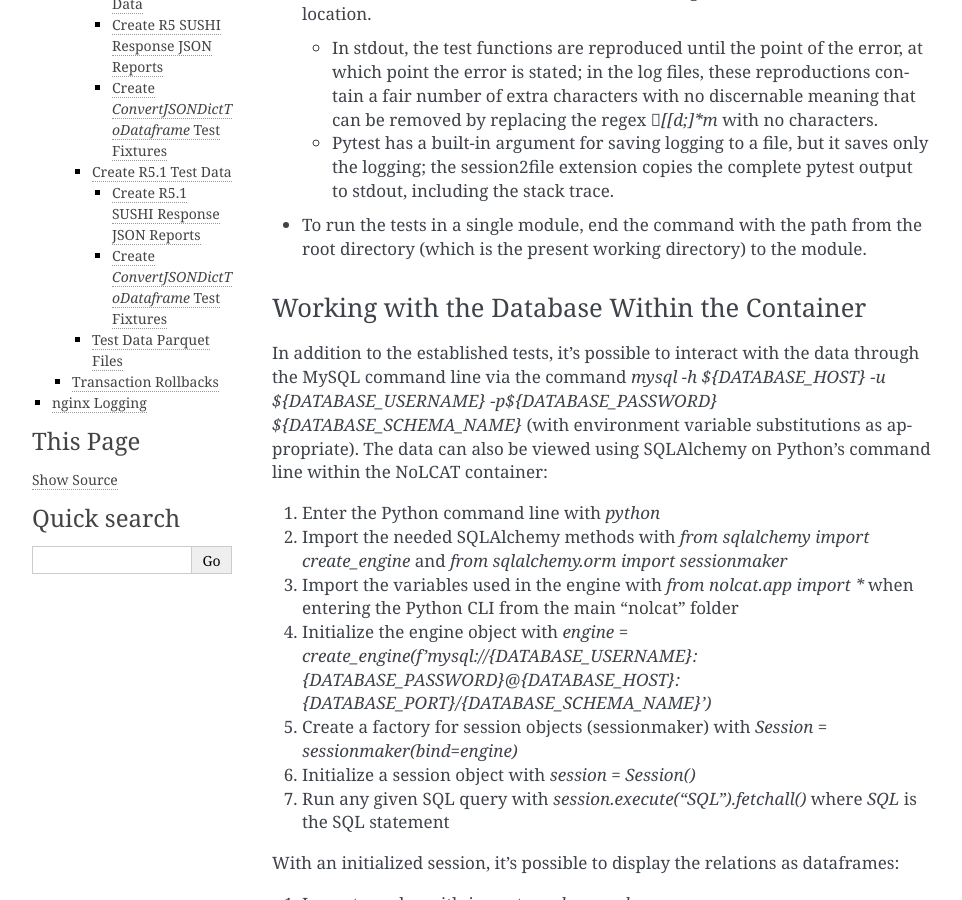
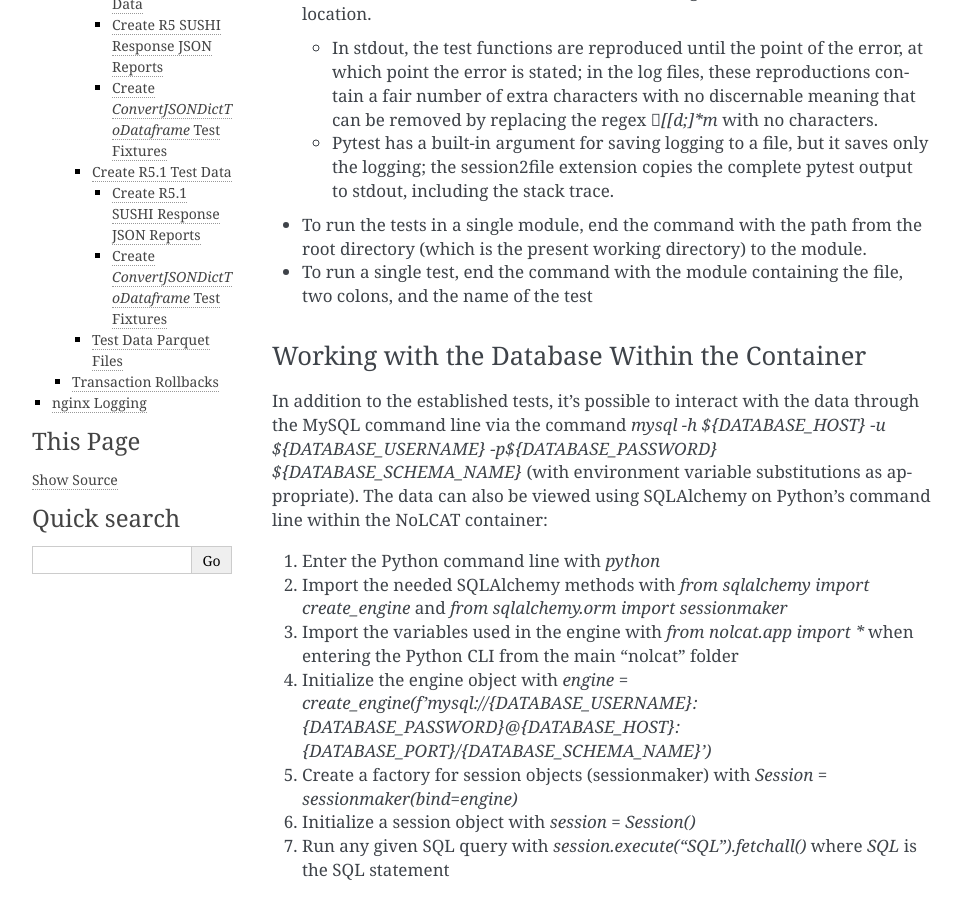
Before and after one commit to ereiskind/nolcat, a Sphinx documentation site: the page built from docs/source/testing.rst, in a window 1280 px wide and 900 px high, scrolled down 563 px. Shown: the whole window, without its empty margins (148-1110 px from the left). Built offline with Sphinx 7.4.7, drawn with Linux system fonts in a browser that asks for light colours.

Commit message:
Add note on running individual tests

```diff
--- a/docs/source/testing.rst
+++ b/docs/source/testing.rst
@@ -16,6 +16,7 @@ Test modules are designed to be run from the root folder with the command `pytho
   * Pytest has a built-in argument for saving logging to a file, but it saves only the logging; the session2file extension copies the complete pytest output to stdout, including the stack trace.
 
 * To run the tests in a single module, end the command with the path from the root directory (which is the present working directory) to the module.
+* To run a single test, end the command with the module containing the file, two colons, and the name of the test
 
 Working with the Database Within the Container
 ==============================================
```
